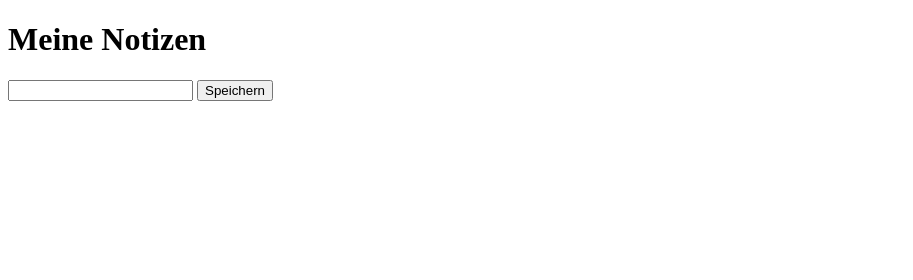
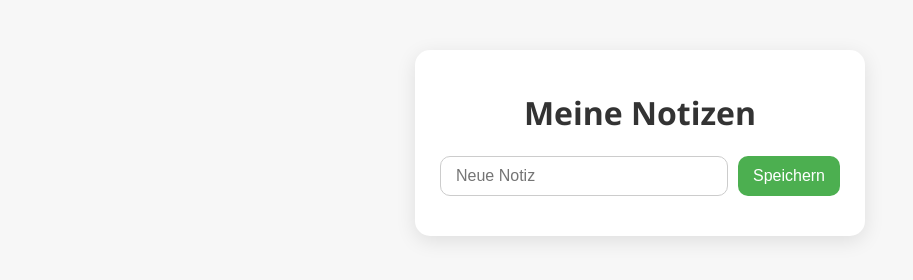
Before and after one commit to Hannxs09/sync-notes-app, a website: page public/index.html in a window 1280 px wide. Shown: the whole page, without its empty margins (0-913 px from the left). Drawn offline with nearby package versions, Linux system fonts and the light colour scheme; no server answers.

Commit message:
Design aktualisiert

```diff
--- a/public/index.html
+++ b/public/index.html
@@ -1,65 +1,125 @@
 <!DOCTYPE html>
-<html>
+<html lang="de">
 <head>
+  <meta charset="UTF-8">
+  <meta name="viewport" content="width=device-width, initial-scale=1.0">
+  <title>Sync Notes</title>
+  <link rel="manifest" href="manifest.json">
+  <style>
+    /* Allgemeines Layout */
+    body {
+      font-family: 'Segoe UI', Tahoma, Geneva, Verdana, sans-serif;
+      background: #f7f7f7;
+      margin: 0;
+      padding: 0;
+      display: flex;
+      justify-content: center;
+    }
 
-<title>Sync Notes</title>
+    .app-container {
+      width: 100%;
+      max-width: 400px;
+      margin-top: 50px;
+      background: #fff;
+      padding: 20px 25px;
+      border-radius: 15px;
+      box-shadow: 0 5px 20px rgba(0,0,0,0.1);
+    }
 
-<link rel="manifest" href="manifest.json">
+    h1 {
+      text-align: center;
+      color: #333;
+    }
 
+    .input-container {
+      display: flex;
+      gap: 10px;
+      margin-bottom: 20px;
+    }
+
+    #noteInput {
+      flex: 1;
+      padding: 10px 15px;
+      border-radius: 10px;
+      border: 1px solid #ccc;
+      font-size: 16px;
+    }
+
+    button {
+      background-color: #4CAF50;
+      color: white;
+      border: none;
+      padding: 10px 15px;
+      border-radius: 10px;
+      font-size: 16px;
+      cursor: pointer;
+      transition: background 0.3s;
+    }
+
+    button:hover {
+      background-color: #45a049;
+    }
+
+    #notes {
+      list-style-type: none;
+      padding: 0;
+    }
+
+    #notes li {
+      background: #e0f7fa;
+      margin-bottom: 10px;
+      padding: 10px 15px;
+      border-radius: 10px;
+      word-wrap: break-word;
+    }
+  </style>
 </head>
-
 <body>
-
+  <div class="app-container">
     <h1>Meine Notizen</h1>
 
-<input id="noteInput">
+    <div class="input-container">
+      <input id="noteInput" placeholder="Neue Notiz">
       <button onclick="addNote()">Speichern</button>
+    </div>
 
     <ul id="notes"></ul>
+  </div>
 
   <script src="/socket.io/socket.io.js"></script>
-
   <script>
-
     const socket = io()
-
     const list = document.getElementById("notes")
+    const noteInput = document.getElementById("noteInput")
 
     function addNote(){
-
- const text = document.getElementById("noteInput").value
-
+      const text = noteInput.value.trim()
+      if(text){
         socket.emit("newNote", text)
-
+        noteInput.value = ""
+      }
     }
 
     socket.on("noteAdded", note => {
-
       const li = document.createElement("li")
       li.textContent = note
-
       list.appendChild(li)
-
     })
 
     socket.on("loadNotes", notes => {
-
+      list.innerHTML = "" // vorher leeren
       notes.forEach(note => {
-
         const li = document.createElement("li")
         li.textContent = note
-
         list.appendChild(li)
-
       })
-
     })
 
     if ("serviceWorker" in navigator) {
       navigator.serviceWorker.register("/service-worker.js")
+        .then(() => console.log("Service Worker registriert"))
+        .catch(err => console.log("Service Worker Fehler", err))
     }
-
   </script>
-
 </body>
 </html>
```
Also changed, not shown: public/service-worker.js (+8 -2 lines), public/manifest.json. Lines whose indentation alone changed are shown as unchanged.
